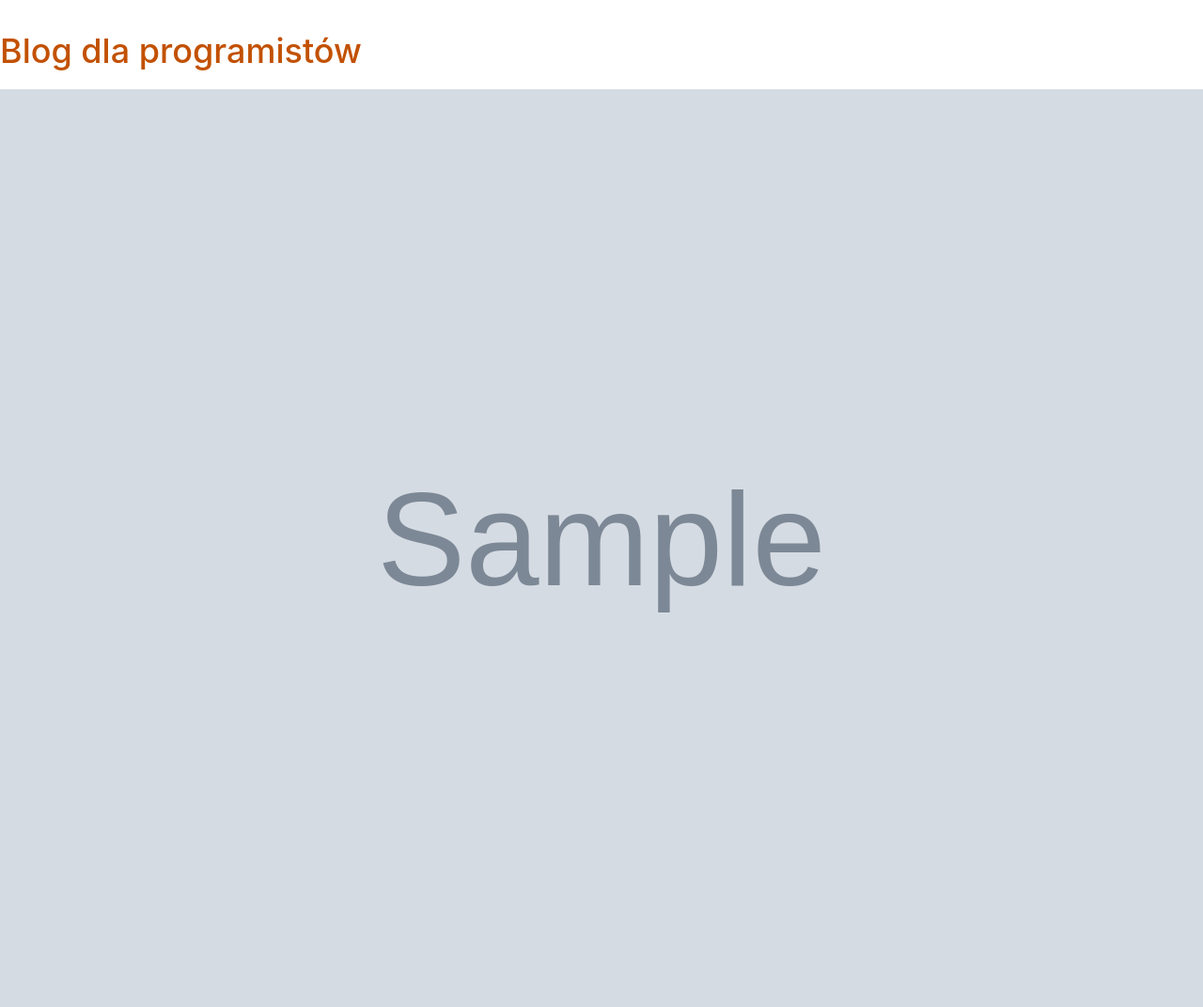
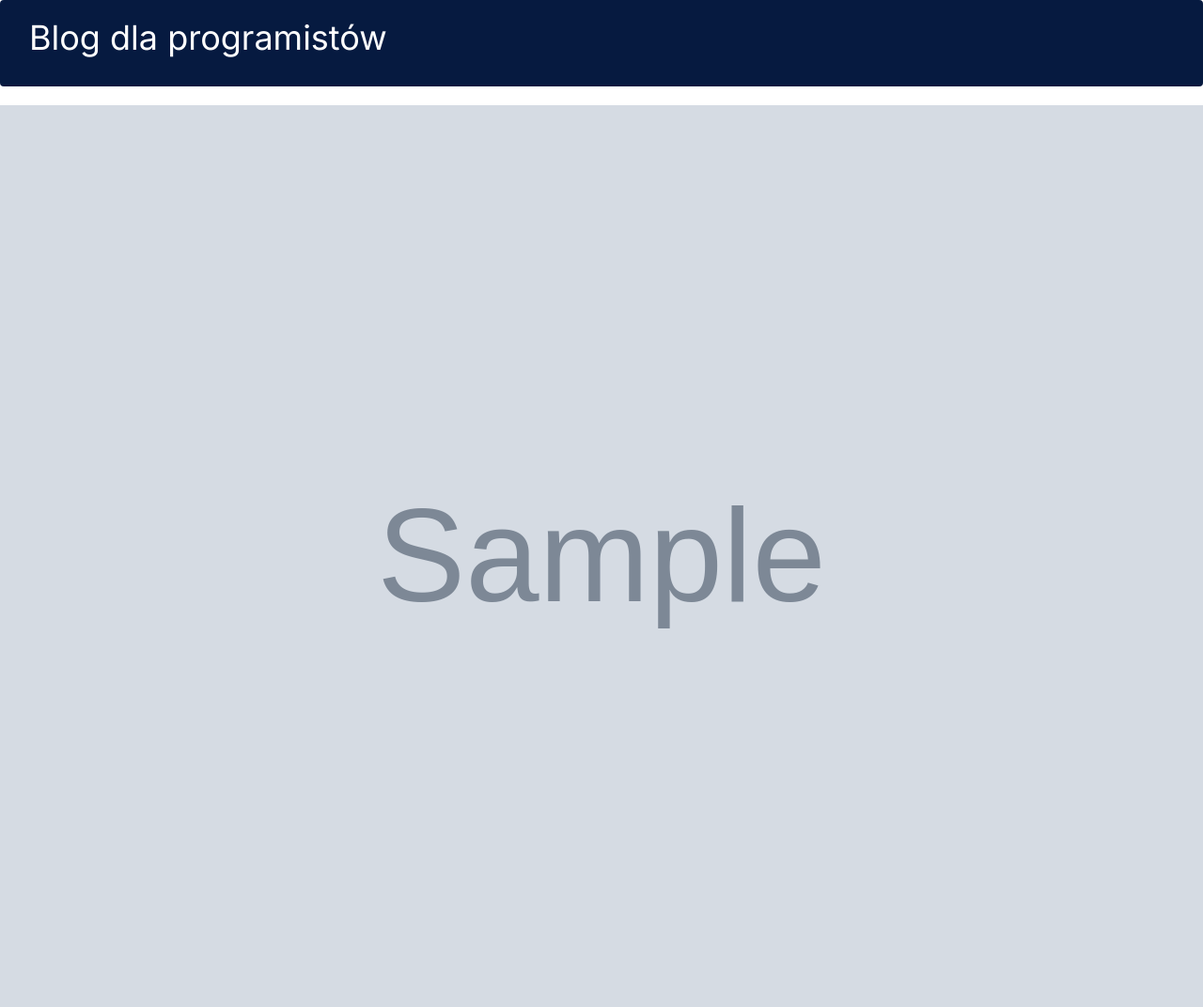
Before and after one commit to MichalG1910/djangoblog, a Django app: page /post/1/image/ in a window 1280 px wide. Shown: the whole page at 94% size. Before the commit the page ends 652 px from the top, so only its background shows below. Run offline with Django 4.2, Linux system fonts and the light colour scheme; tables that the repository leaves empty hold one stand-in row (values such as "Sample post"); grey boxes marked "Sample" are stand-in pictures; some libraries are stand-ins or nearby versions.

Commit message:
wyglad image_fullscreen.html

```diff
--- a/11 profesionalny layout (wyglad).css
+++ b/11 profesionalny layout (wyglad).css
@@ -255,3 +255,7 @@ h2 {
 i{
 margin-top: 8px;
 }
+.img-fullscreen {
+  color: #ffffff;
+  font-family: 'Inter', sans-serif;
+}
--- a/blog/static/css/blog.css
+++ b/blog/static/css/blog.css
@@ -254,3 +254,10 @@ h2 {
 i{
 margin-top: 8px;
 }
+
+.img-fullscreen {
+  margin-left: 30px;
+  color: #ffffff;
+  font-family: 'Inter', sans-serif;
+  text-decoration: none;
+}
--- a/blog/templates/blog/image_fullscreen.html
+++ b/blog/templates/blog/image_fullscreen.html
@@ -2,22 +2,21 @@
 <html lang="pl">
     <head>
         <meta charset="UTF-8">
-        <meta http-equiv="X-UA-Compatible" content="IE=edge">
-        <meta name="viewport" content="width=device-width, initial-scale=1.0">
-        <title>Blog dla programistów</title>
-        <link rel="stylesheet" href="https://cdn.jsdelivr.net/npm/bootstrap@3.4.1/dist/css/bootstrap.min.css" integrity="sha384-HSMxcRTRxnN+Bdg0JdbxYKrThecOKuH5zCYotlSAcp1+c8xmyTe9GYg1l9a69psu" crossorigin="anonymous">
-        <link rel="stylesheet" href="{% static 'css/blog.css' %}">
+            <meta http-equiv="X-UA-Compatible" content="IE=edge">
+            <meta name="viewport" content="width=device-width, initial-scale=1.0">
+            <link rel="stylesheet" href="https://maxcdn.bootstrapcdn.com/bootstrap/3.3.7/css/bootstrap.min.css" integrity="sha384-BVYiiSIFeK1dGmJRAkycuHAHRg32OmUcww7on3RYdg4Va+PmSTsz/K68vbdEjh4u" crossorigin="anonymous">
+            <link rel="stylesheet" href="{% static 'css/blog.css' %}">
+            <script src="https://use.fontawesome.com/451851369b.js"></script>
+            <link href="https://fonts.googleapis.com/css2?family=Inter&display=swap" rel="stylesheet">
+            <script src="https://maxcdn.bootstrapcdn.com/bootstrap/3.3.7/js/bootstrap.min.js" integrity="sha384-Tc5IQib027qvyjSMfHjOMaLkfuWVxZxUPnCJA7l2mCWNIpG9mGCD8wGNIcPD7Txa" crossorigin="anonymous"></script>
     </head>
 <body>
-    <div class="page-header">
-        {% if user.is_authenticated %}
-        <a href="{% url 'post_new' %}" class="top-menu"><span class="glyphicon glyphicon-plus"></span></a>
-        {% endif %}
-        <h1><a href="/">Blog dla programistów</a></h1>
+    <div class="navbar navbar-light" style="background-color: #061A40">
+        <h1><a class="img-fullscreen" href="/">Blog dla programistów</a></h1><br/>
     </div>
     <div>
         <div>
-        <img src="{{ post.image.url }}" alt="Obrazek" width="100%">
+            <a href="{% url 'post_detail' pk=post.pk %}"><img src="{{ post.image.url }}" alt="Obrazek" width="100%">
         </div>
     </div>
 </body>
```
